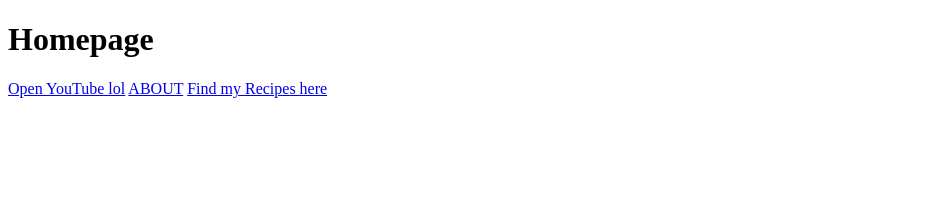
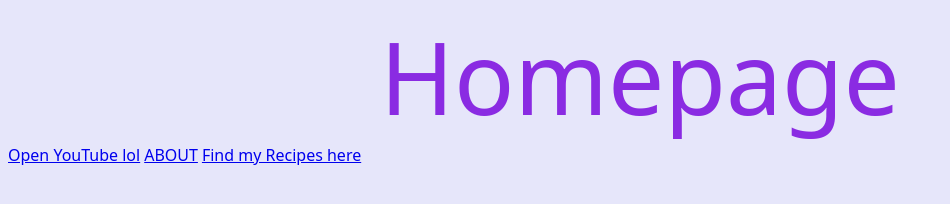
Before and after one commit to AmberVolt/odin-recipes, a plain HTML site: page pages/index.html in a window 1280 px wide. Shown: the whole page, without its empty margins (0-950 px from the left). Drawn offline with Linux system fonts and the light colour scheme.

Commit message:
Update v3

```diff
--- /dev/null
+++ b/css/styles.css
@@ -0,0 +1,17 @@
+.heading {
+    color:blueviolet;
+    font-family: system-ui, -apple-system;
+    font-size: 100px;
+    text-align: center;
+}
+
+a {
+    font-family: system-ui, -apple-system;
+    height:100%;
+    width: 100%;
+    text-align: center;
+}
+
+* {
+    background-color: lavender;
+}
--- a/index.html
+++ b/pages/index.html
@@ -1,13 +1,16 @@
 <!DOCTYPE html>
 <html lang="en">
     <head>
+        <link rel="stylesheet" href="/css/styles.css">
         <meta charset="UTF-8">
         <title>Nirvana|Home</title>
     </head>
     <body>
-        <h1>Homepage</h1>
+        <div class="heading">Homepage</div>
+
+
         <a href="https://www.youtube.com/watch?v=dQw4w9WgXcQ&pp=ygUIcmlja3JvbGw%3D" target="_blank" rel="noopener noreferrer">Open YouTube lol</a>
-        <a href="pages/about.html">ABOUT</a>
-        <a href="/pages/recipes.html">Find my Recipes here</a>
+        <a href="about.html">ABOUT</a>
+        <a href="recipes.html">Find my Recipes here</a>
     </body>
 </html>
```
Also changed, not shown: pages/about.html (+3 -2 lines), pages/recipes.html (+8 -2 lines), recipes/burger.html (added, +19 -0 lines), recipes/cake.html (+3 -2 lines), images/burger.jpeg (added).
